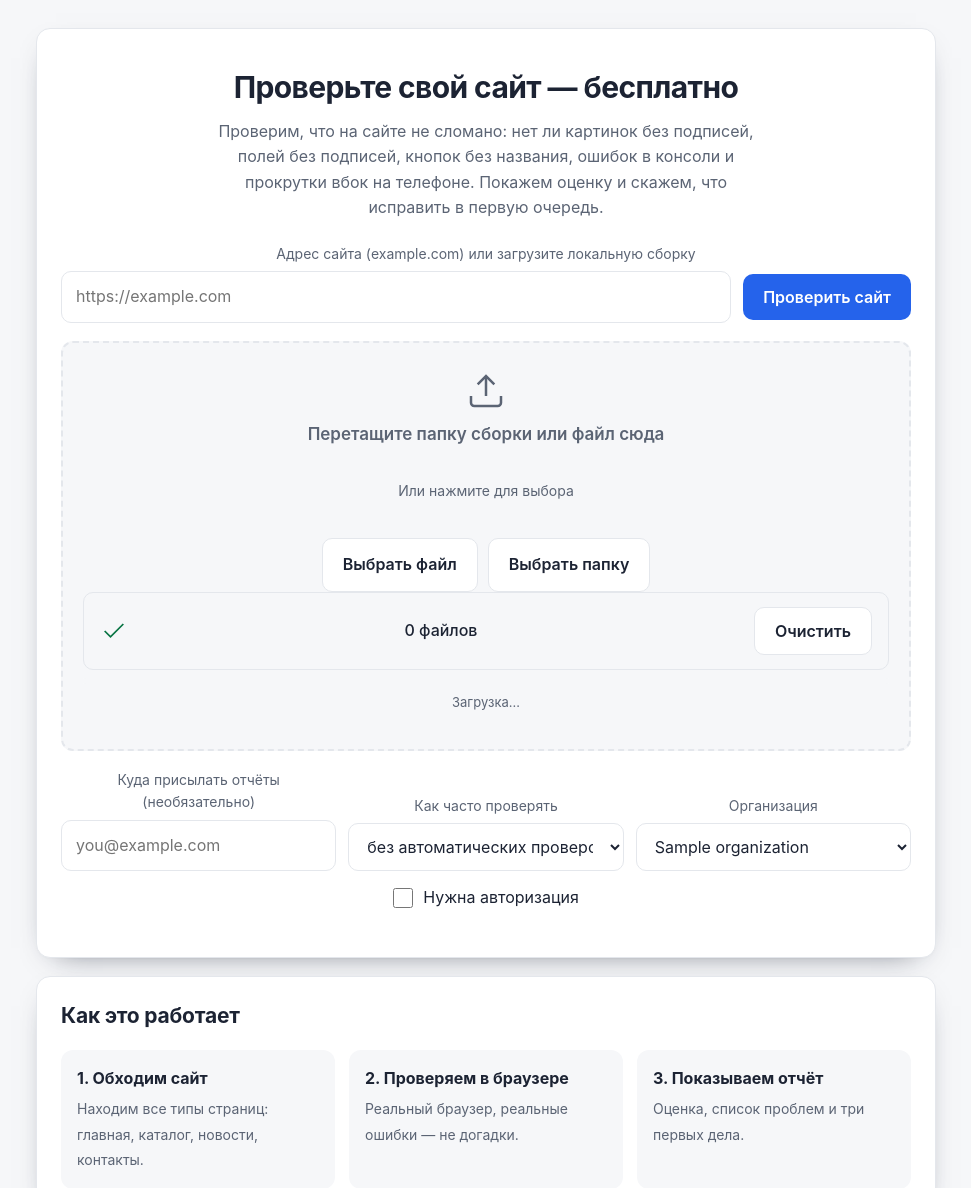
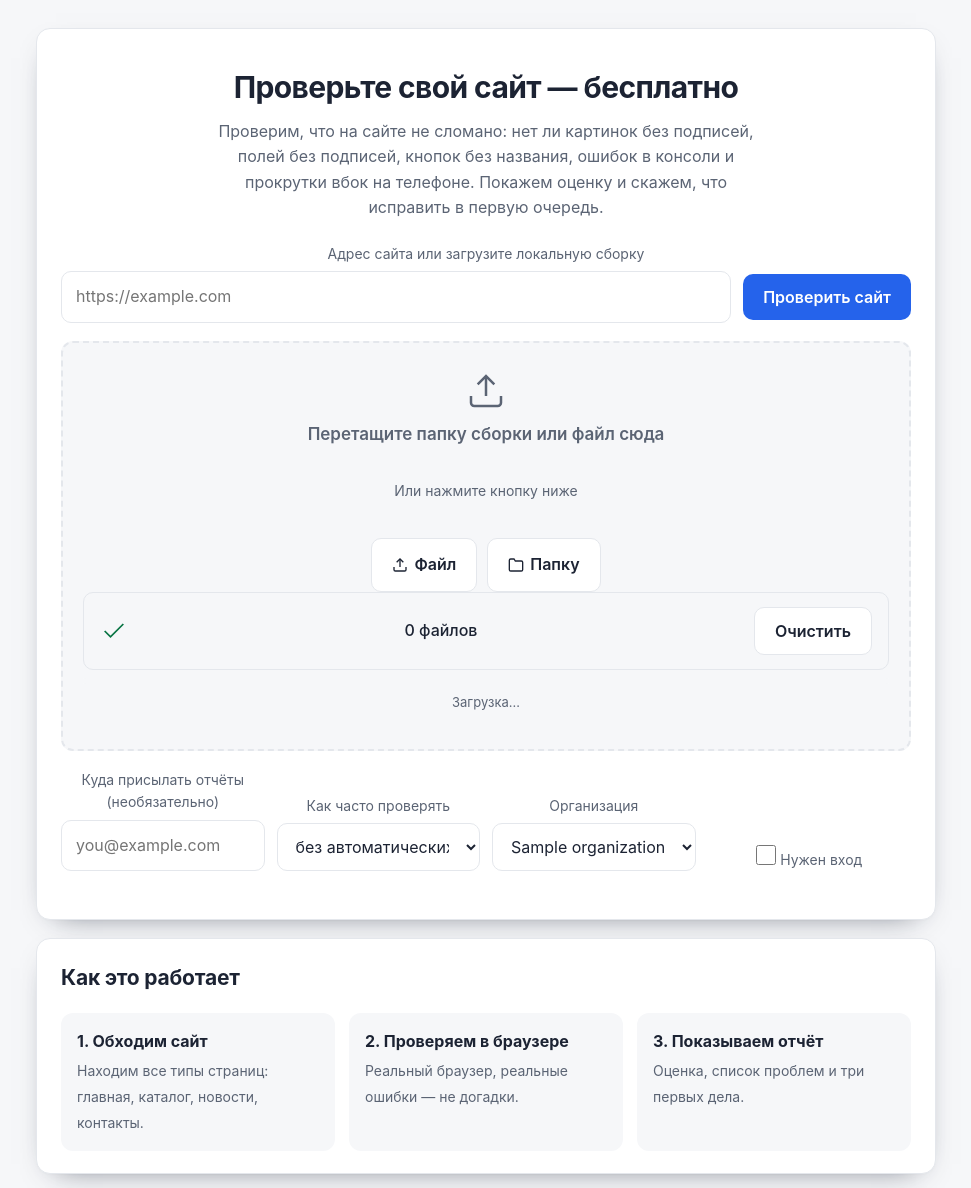
Before and after one commit to xDefox/qa-startup, a FastAPI app: page / in a window 1280 px wide. Shown: the part 67-1255 px from the top of the page, without its empty margins (154-1125 px from the left). Run offline with FastAPI, Linux system fonts and the light colour scheme; tables that the repository leaves empty hold one stand-in row (values such as "Sample post").

Commit message:
P3: Polish main screen UX
- index.html: upload buttons with icons (Файл/Папку), side by side
- index.html: auth checkbox inline with email/schedule/org row (Нужен вход)
- test_auth.py: updated assertion for new label text

All 307 tests pass.

```diff
--- a/src/webscope/webapp/templates/index.html
+++ b/src/webscope/webapp/templates/index.html
@@ -15,7 +15,7 @@
   </p>
   <form method="post" action="/sites">
     <div class="field">
-      <label for="url">Адрес сайта (example.com) или загрузите локальную сборку</label>
+      <label for="url">Адрес сайта или загрузите локальную сборку</label>
       <div class="row" style="align-items: center;">
         <div style="flex: 3 1 280px;">
           <input id="url" type="text" name="url" placeholder="https://example.com" inputmode="url" autocomplete="url">
@@ -36,10 +36,10 @@
           <line x1="12" y1="3" x2="12" y2="15"/>
         </svg>
         <p class="upload-title">Перетащите папку сборки или файл сюда</p>
-        <p class="upload-hint">Или нажмите для выбора</p>
+        <p class="upload-hint">Или нажмите кнопку ниже</p>
         <div class="upload-actions">
-          <label class="btn-like secondary" for="local-file">Выбрать файл</label>
-          <label class="btn-like secondary" for="local-dir">Выбрать папку</label>
+          <label class="btn-like secondary" for="local-file"><svg width="16" height="16" viewBox="0 0 24 24" fill="none" stroke="currentColor" stroke-width="2" style="margin-right:6px;vertical-align:-2px"><path d="M21 15v4a2 2 0 0 1-2 2H5a2 2 0 0 1-2-2v-4"/><polyline points="17 8 12 3 7 8"/><line x1="12" y1="3" x2="12" y2="15"/></svg>Файл</label>
+          <label class="btn-like secondary" for="local-dir"><svg width="16" height="16" viewBox="0 0 24 24" fill="none" stroke="currentColor" stroke-width="2" style="margin-right:6px;vertical-align:-2px"><path d="M22 19a2 2 0 0 1-2 2H4a2 2 0 0 1-2-2V5a2 2 0 0 1 2-2h5l2 3h9a2 2 0 0 1 2 2z"/></svg>Папку</label>
         </div>
       </div>
       <div class="upload-selected" id="upload-selected" hidden>
@@ -75,11 +75,13 @@
           {% endfor %}
         </select>
       </div>
+      <div class="field" style="align-self: flex-end;">
+        <label class="check-row" for="auth-enabled" style="margin-bottom: 0;">
+          <input type="checkbox" id="auth-enabled" name="auth_enabled" value="1">
+          <span>Нужен вход</span>
+        </label>
+      </div>
     </div>
-    <label class="check-row" for="auth-enabled">
-      <input type="checkbox" id="auth-enabled" name="auth_enabled" value="1">
-      <span>Нужна авторизация</span>
-    </label>
     <div class="auth-block" id="auth-block" hidden>
       <p class="muted small">Сайт защищён логином и паролем — войдём перед проверкой.</p>
       <div class="row">
```
Also changed, not shown: tests/test_auth.py (+1 -1 lines).
